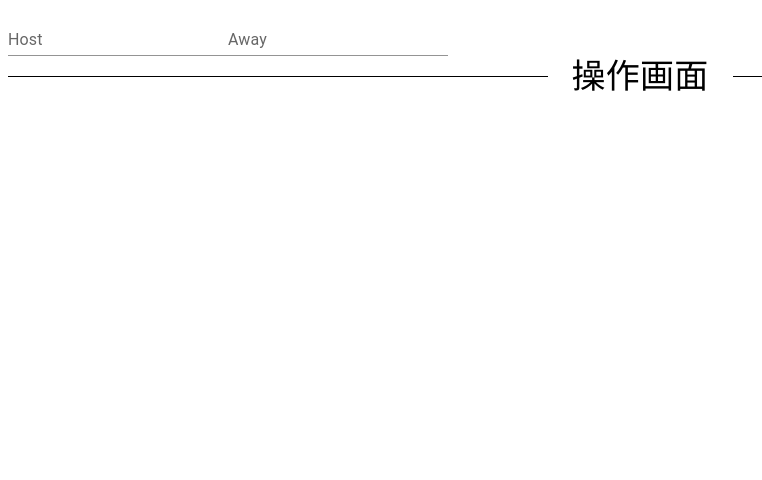
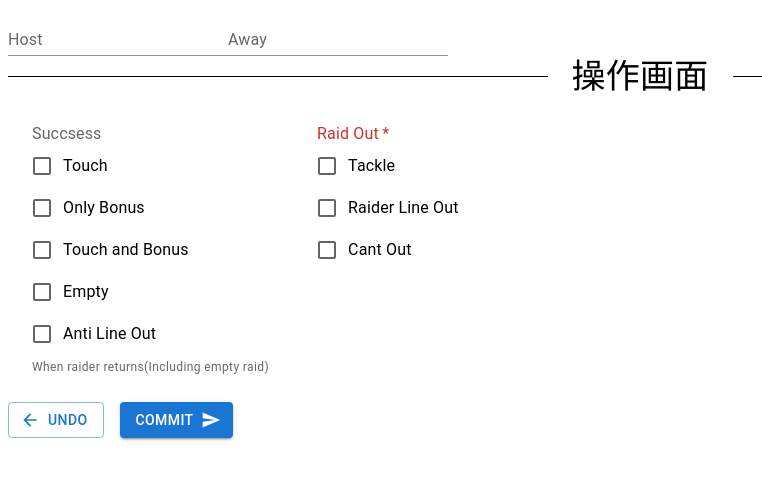
Before and after one commit to 4hoe8pow/vara, a Next.js app: page /observer in a window 1280 px wide. Shown: the top 480 px of the page, without its empty margins (0-762 px from the left). Built offline with nearby package versions, Linux system fonts and the light colour scheme.

Commit message:
wipwipwip

```diff
--- /dev/null
+++ b/app/observer/components/footer.tsx
@@ -0,0 +1,18 @@
+import * as React from 'react'
+import Button from '@mui/material/Button'
+import ArrowBack from '@mui/icons-material/ArrowBack'
+import SendIcon from '@mui/icons-material/Send'
+import Stack from '@mui/material/Stack'
+
+export default function Footer() {
+    return (
+        <Stack direction="row" spacing={2}>
+            <Button variant="outlined" startIcon={<ArrowBack />}>
+                Undo
+            </Button>
+            <Button variant="contained" endIcon={<SendIcon />}>
+                Commit
+            </Button>
+        </Stack>
+    )
+}
--- /dev/null
+++ b/app/observer/components/raidResultCheckBoxes.tsx
@@ -0,0 +1,132 @@
+import * as React from 'react'
+import Box from '@mui/material/Box'
+import FormLabel from '@mui/material/FormLabel'
+import FormControl from '@mui/material/FormControl'
+import FormGroup from '@mui/material/FormGroup'
+import FormControlLabel from '@mui/material/FormControlLabel'
+import FormHelperText from '@mui/material/FormHelperText'
+import Checkbox from '@mui/material/Checkbox'
+
+export default function CheckboxesGroup() {
+    const [state, setState] = React.useState({
+        gilad: false,
+        jason: false,
+        antoine: false,
+    })
+
+    const handleChange = (event: React.ChangeEvent<HTMLInputElement>) => {
+        setState({
+            ...state,
+            [event.target.name]: event.target.checked,
+        })
+    }
+
+    const { gilad, jason, antoine } = state
+    const raidError =
+        [gilad, jason, antoine].filter((v) => v).length !== 1
+
+    return (
+        <Box sx={{ display: 'flex' }}>
+            <FormControl sx={{ m: 3 }} component="fieldset" variant="standard">
+                <FormLabel component="legend">Succsess</FormLabel>
+                <FormGroup>
+                    <FormControlLabel
+                        control={
+                            <Checkbox
+                                error={raidError}
+                                checked={gilad}
+                                onChange={handleChange}
+                                name="gilad"
+                            />
+                        }
+                        label="Touch"
+                    />
+                    <FormControlLabel
+                        control={
+                            <Checkbox
+                                checked={jason}
+                                onChange={handleChange}
+                                name="jason"
+                            />
+                        }
+                        label="Only Bonus"
+                    />
+                    <FormControlLabel
+                        control={
+                            <Checkbox
+                                checked={antoine}
+                                onChange={handleChange}
+                                name="antoine"
+                            />
+                        }
+                        label="Touch and Bonus"
+                    />
+                    <FormControlLabel
+                        control={
+                            <Checkbox
+                                checked={antoine}
+                                onChange={handleChange}
+                                name="antoine"
+                            />
+                        }
+                        label="Empty"
+                    />
+                    <FormControlLabel
+                        control={
+                            <Checkbox
+                                checked={antoine}
+                                onChange={handleChange}
+                                name="antoine"
+                            />
+                        }
+                        label="Anti Line Out"
+                    />
+                </FormGroup>
+                <FormHelperText>
+                    When raider returns(Including empty raid)
+                </FormHelperText>
+            </FormControl>
+            <FormControl
+                required
+                error={raidError}
+                component="fieldset"
+                sx={{ m: 3 }}
+                variant="standard"
+            >
+                <FormLabel component="legend">Raid Out</FormLabel>
+                <FormGroup>
+                    <FormControlLabel
+                        control={
+                            <Checkbox
+                                checked={gilad}
+                                onChange={handleChange}
+                                name="gilad"
+                            />
+                        }
+                        label="Tackle"
+                    />
+                    <FormControlLabel
+                        control={
+                            <Checkbox
+                                checked={jason}
+                                onChange={handleChange}
+                                name="jason"
+                            />
+                        }
+                        label="Raider Line Out"
+                    />
+                    <FormControlLabel
+                        control={
+                            <Checkbox
+                                checked={antoine}
+                                onChange={handleChange}
+                                name="antoine"
+                            />
+                        }
+                        label="Cant Out"
+                    />
+                </FormGroup>
+            </FormControl>
+        </Box>
+    )
+}
--- /dev/null
+++ b/app/observer/components/sideLine.tsx
@@ -0,0 +1,27 @@
+import { Box, Typography } from '@mui/material'
+
+export default function SideLine() {
+    return (
+        <>
+            <Box
+                sx={{
+                    display: 'flex',
+                    alignItems: 'center',
+                    '&::before, &::after': {
+                        borderTop: 'solid 1px',
+                        content: '""',
+                        flexGrow: 1,
+                    },
+                    '&::before': {
+                        mr: 3,
+                    },
+                    '&::after': {
+                        ml: 3,
+                    },
+                }}
+            >
+                <Typography variant="h4">操作画面</Typography>
+            </Box>
+        </>
+    )
+}
--- a/app/observer/page.tsx
+++ b/app/observer/page.tsx
@@ -1,31 +1,19 @@
 'use client'
 import { NextPage } from 'next'
-import { Box, TextField, Typography } from '@mui/material'
+import { Box, TextField } from '@mui/material'
+import React from 'react'
+import CheckboxesGroup from './components/raidResultCheckBoxes'
+import Footer from './components/footer'
+import SideLine from './components/sideLine'
 
 const Observer: NextPage = (props) => {
     return (
         <>
             <TextField id="hostName" label="Host" variant="standard" />
             <TextField id="awayName" label="Away" variant="standard" />
-            <Box
-                sx={{
-                    display: 'flex',
-                    alignItems: 'center',
-                    '&::before, &::after': {
-                        borderTop: 'solid 1px',
-                        content: '""',
-                        flexGrow: 1,
-                    },
-                    '&::before': {
-                        mr: 3,
-                    },
-                    '&::after': {
-                        ml: 3,
-                    },
-                }}
-            >
-                <Typography variant="h4">操作画面</Typography>
-            </Box>
+            <SideLine />
+            <CheckboxesGroup />
+            <Footer />
         </>
     )
 }
--- a/package.json
+++ b/package.json
@@ -13,6 +13,7 @@
   "dependencies": {
     "@emotion/react": "^11.10.6",
     "@emotion/styled": "^11.10.6",
+    "@mui/icons-material": "^5.11.16",
     "@mui/material": "^5.12.1",
     "@mui/x-data-grid": "^6.2.1",
     "@types/node": "18.16.0",
```
Also changed, not shown: app/components/gameResults.tsx (deleted, +0 -69 lines).
